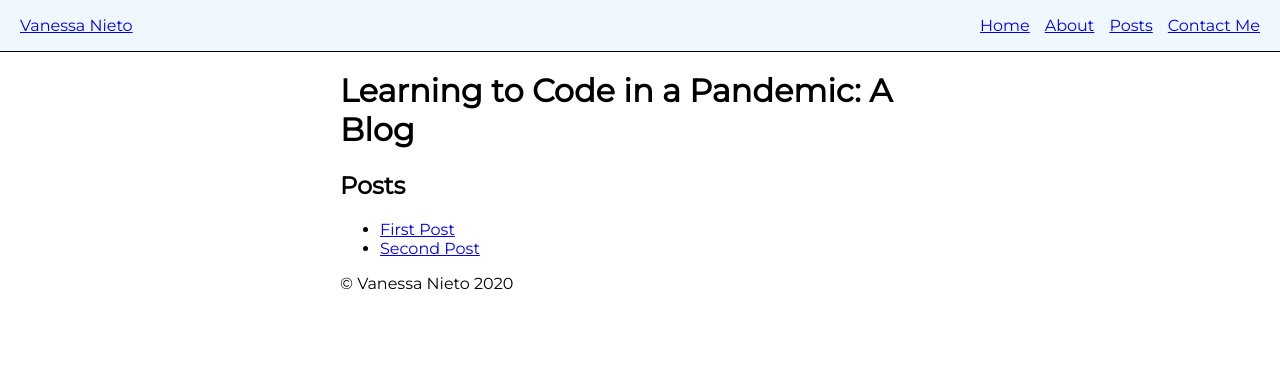
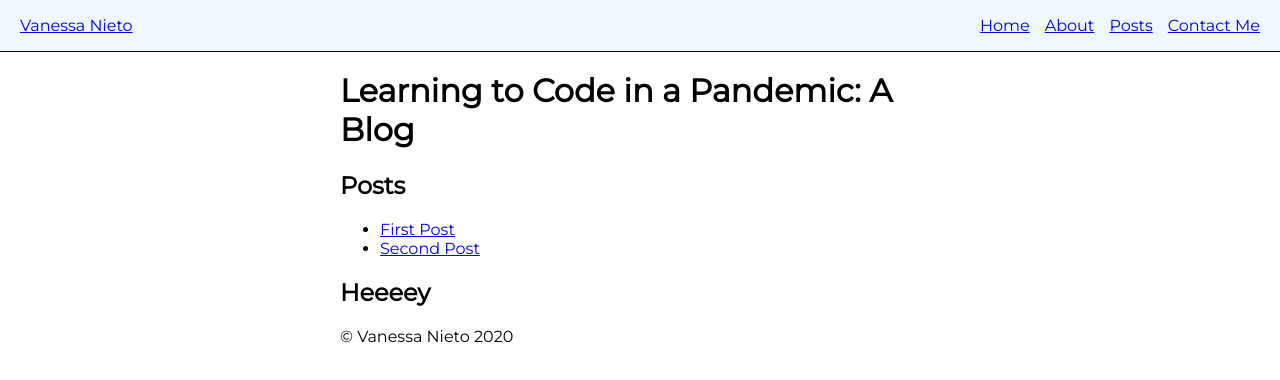
Before and after one commit to nietovaca/test-project, a website: page public/index.html in a window 1280 px wide. Drawn offline with Linux system fonts and the light colour scheme.

Commit message:
add line

```diff
--- a/public/index.html
+++ b/public/index.html
@@ -32,6 +32,7 @@
            <li> <a href="/posts/second-post.html">Second Post</a>
             </li>
         </ul>
+            <h2> Heeeey </h2>
         </section>
         </main>
 <footer class="container" id="footer">
```
